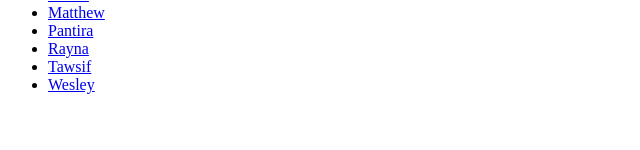
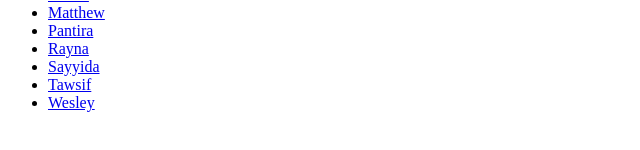
Before and after one commit to chuo8548/fall-2021-tech, a plain HTML site: page index.html in a window 1280 px wide. Shown: the part 272-422 px from the top of the page, 0-640 px from the left. Drawn offline with Linux system fonts and the light colour scheme.

Commit message:
fixed index again

```diff
--- a/index.html
+++ b/index.html
@@ -15,7 +15,8 @@
         <li><a href="/matthew/index.html">Matthew</a></li>
         <li><a href="/pantira/index.html">Pantira</a></li>
         <li><a href="/rayna/index.html">Rayna</a></li>
-        <li><a href="/sayyida/index.html">Tawsif</a></li>
+        <li><a href="/sayyida/index.html">Sayyida</a></li>
+        <li><a href="/tawsif/index.html">Tawsif</a></li>
         <li><a href="/wesley/index.html">Wesley</a></li>
     </ul>
 </html>
```
